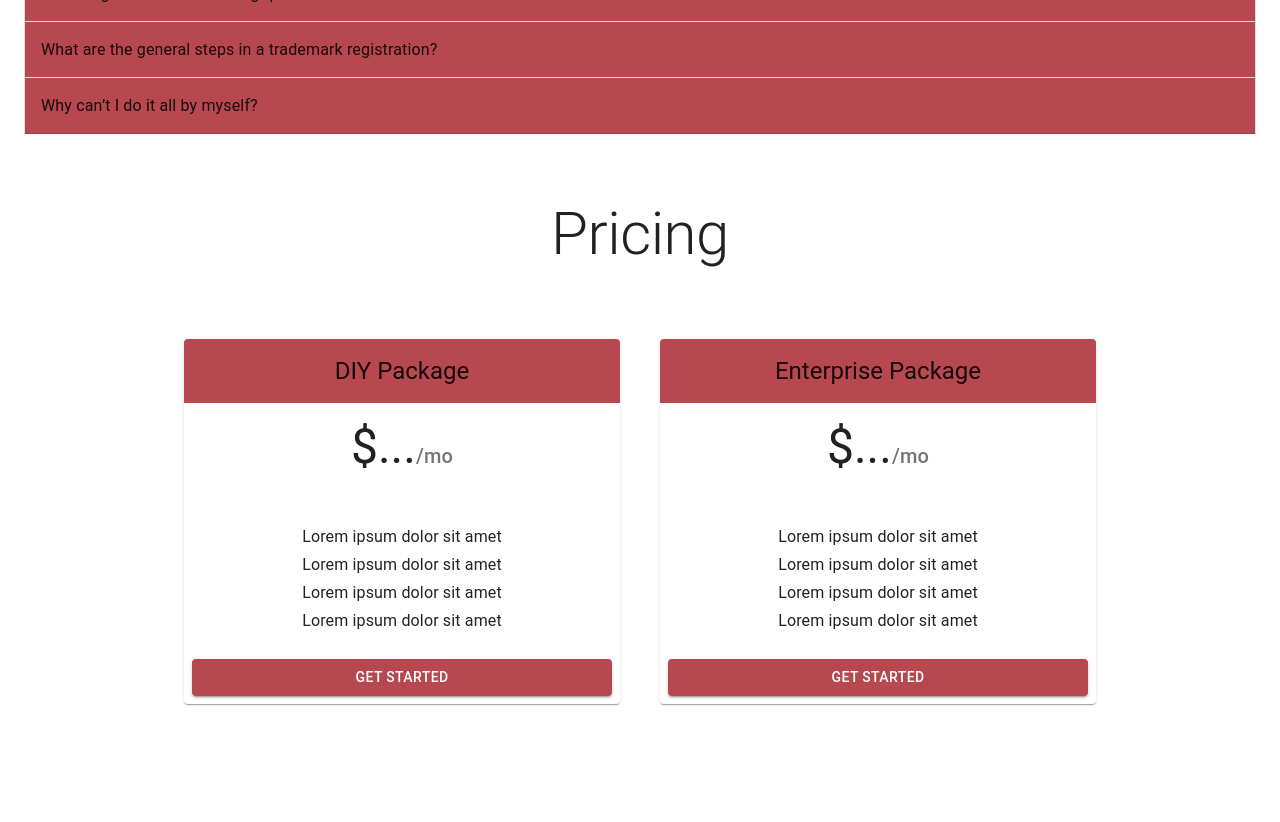
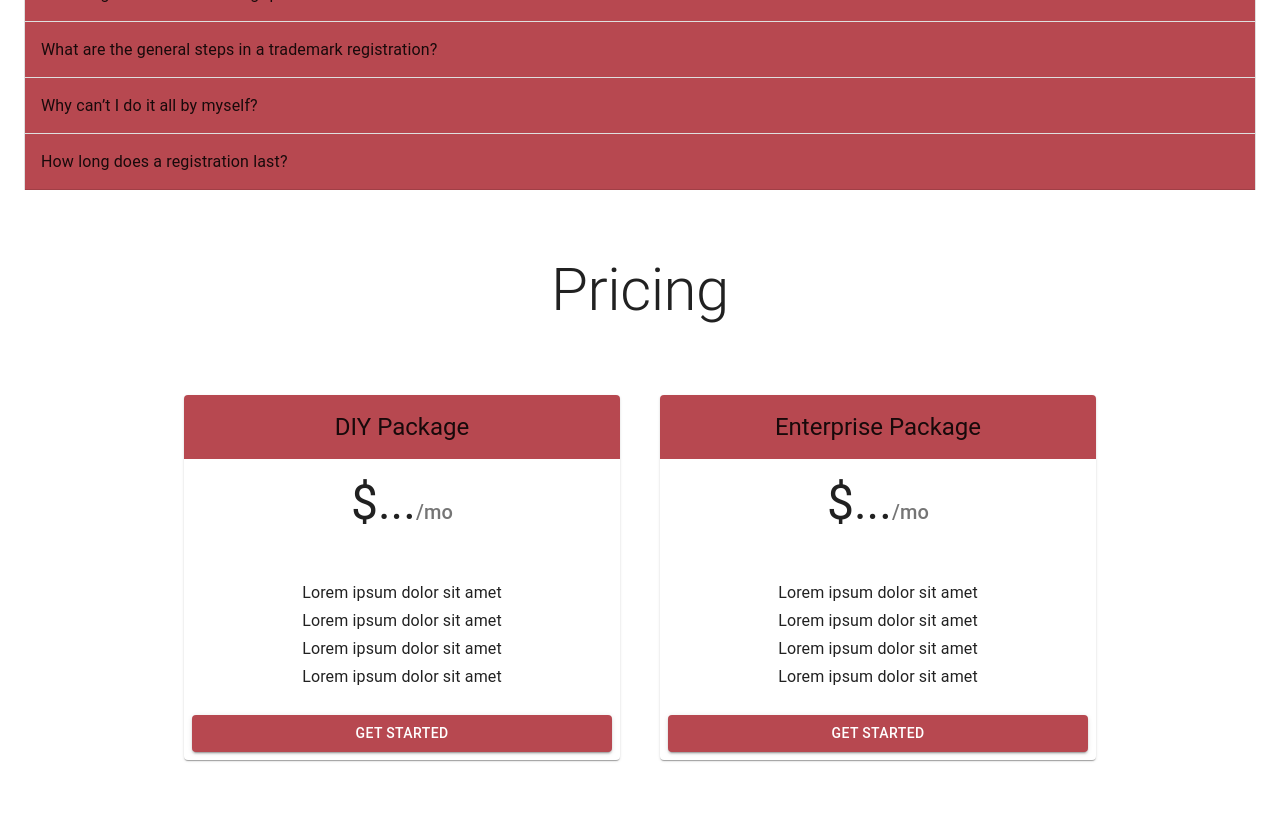
Before and after one commit to BCIT-SSD-2020-21/industry-project-checkmarks, a React (Create React App) app: page / in a window 1280 px wide. Shown: the part 1980-2802 px from the top of the page. Built offline with nearby package versions, Linux system fonts and the light colour scheme; no server answers.

Commit message:
add seventh faq

```diff
--- a/src/components/LandingPage/Faq.js
+++ b/src/components/LandingPage/Faq.js
@@ -229,6 +229,24 @@ export default function Faq() {
                     </Typography>
                 </AccordionDetails>
             </Accordion>
+            {/*  /// PANEL 7 ////  */}
+            <Accordion
+                square
+                expanded={expanded === 'panel7'}
+                onChange={handleChange('panel7')}
+                >
+                <AccordionSummary
+                    aria-controls="panel7d-content"
+                    id="panel7d-header"
+                    >
+                    <Typography>How long does a registration last?</Typography>
+                </AccordionSummary>
+                <AccordionDetails>
+                    <Typography>
+                        15 years, but you can renew it!
+                    </Typography>
+                </AccordionDetails>
+            </Accordion>
 
             </Container>
         </React.Fragment>
```
